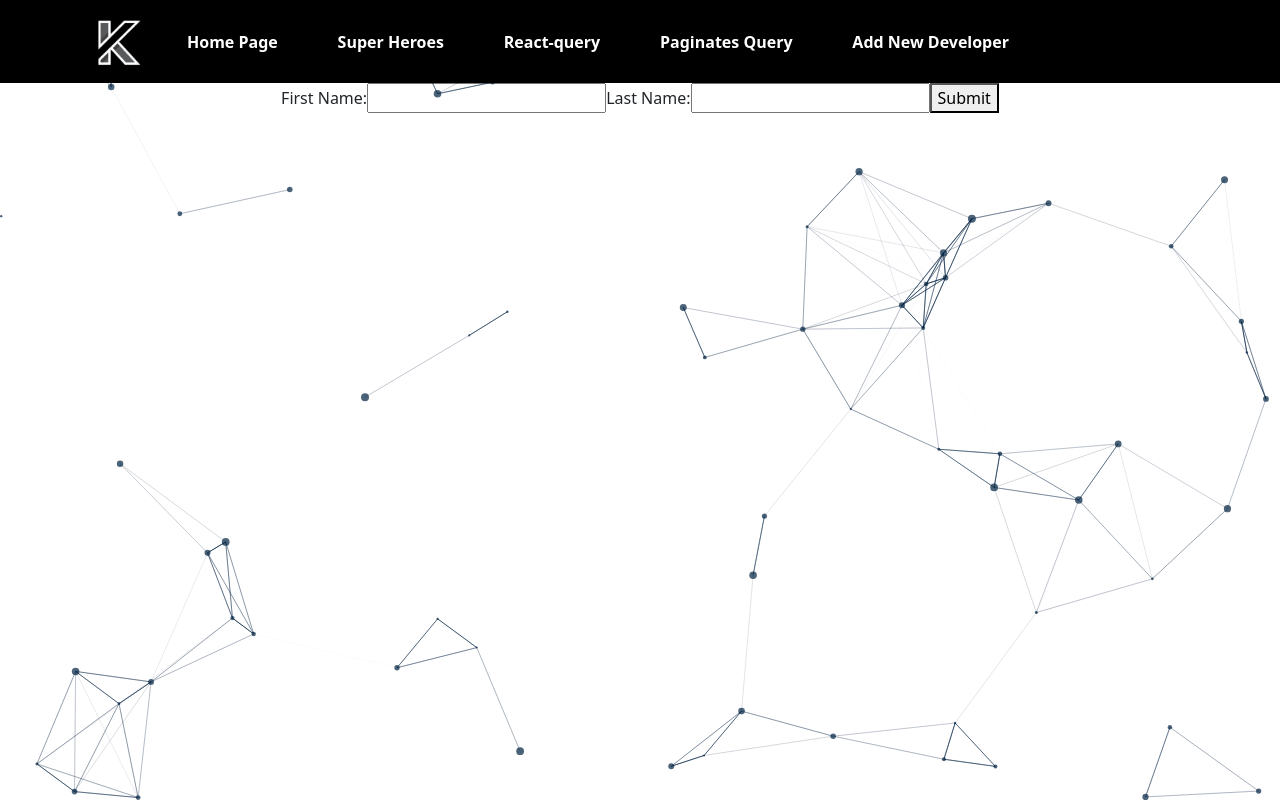
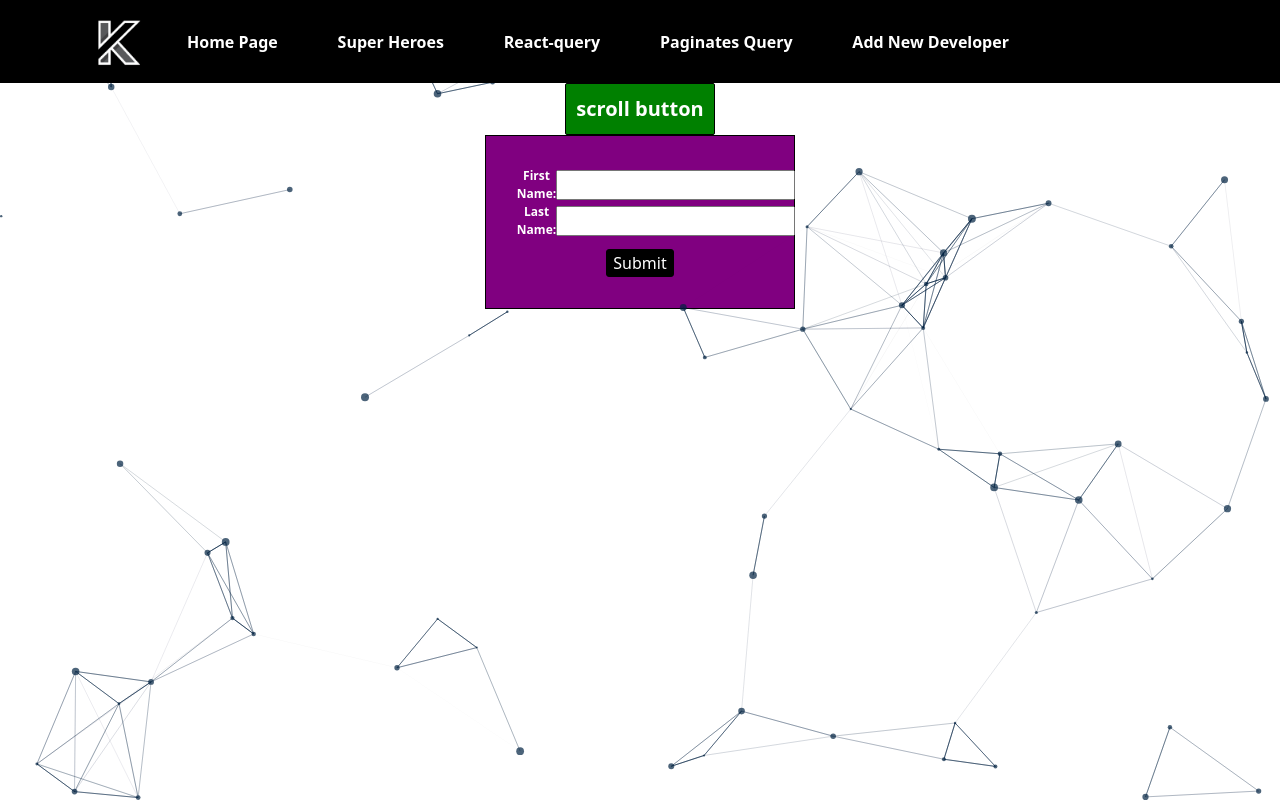
Before and after one commit to keyur6021/react-query, a React (Create React App) app: page /test in a window 1280 px wide. Built offline with nearby package versions, Linux system fonts and the light colour scheme.

Commit message:
add the useRef with form

```diff
--- a/src/App.css
+++ b/src/App.css
@@ -147,3 +147,55 @@
   font-size: 30px;
   margin-bottom: 25px;
 }
+
+.main-form {
+  display: flex;
+  flex-direction: column;
+  justify-content: center;
+  border: 1px solid rgb(0, 0, 0);
+  padding: 10%;
+  background-color: purple;
+}
+
+label {
+  color: #fff;
+  font-size: 12px;
+  font-weight: 700;
+}
+
+input {
+  height: 30px;
+}
+
+.new-Button {
+  background-color: green;
+  border: 1px solid #000;
+  border-radius: 2px;
+  color: #fff;
+  font-weight: bold;
+  font-size: 20px;
+  padding: 10px;
+}
+
+.main-parent {
+  display: flex;
+  justify-content: center;
+}
+
+.field {
+  display: flex;
+  align-items: center;
+}
+
+.submit-btn {
+  background-color: #000;
+  color: #fff;
+  border: 1px solid #000;
+  border-radius: 3px;
+  margin-top: 10px;
+}
+
+.parent-btn {
+  display: flex;
+  justify-content: center;
+}
--- a/src/components/Test.jsx
+++ b/src/components/Test.jsx
@@ -1,27 +1,47 @@
-import React, { useState } from 'react';
+import React, { useRef, useState } from 'react';
 
 function Test() {
     const [firstName, setFirstName] = useState('');
     const [lastName, setLastName] = useState('');
 
+    const formRef = useRef();
+
     const handleSubmit = (e) => {
         e.preventDefault();
         console.log("test", firstName, lastName);
     }
+    const executeScroll = () => formRef.current.scrollIntoView();
 
     return (
         <React.Fragment>
+            <button className='new-Button'>scroll button </button>
+            <div className='main-parent'>
+                <div ref={formRef} className='parent-Form'>
                     <form onSubmit={handleSubmit}>
+                        <div className='main-form'>
+                            <div className='field'>
                                 <label>
                                     First Name:
+                                </label>
                                 <input type="text" value={firstName} onChange={(e) => setFirstName(e.target.value)} />
-                </label>
+                            </div>
+                            <div className='field'>
                                 <label>
                                     Last Name:
+                                </label>
                                 <input type="text" value={lastName} onChange={(e) => setLastName(e.target.value)} />
-                </label>
-                <button type="submit">Submit</button>
+                            </div>
+                            <div className='parent-btn'>
+
+                                <button className='submit-btn' type="submit">Submit</button>
+                            </div>
+                        </div>
                     </form>
+                </div>
+            </div>
+            <div>
+
+            </div>
         </React.Fragment>
     );
 }
```
Lines whose indentation alone changed are shown as unchanged.
